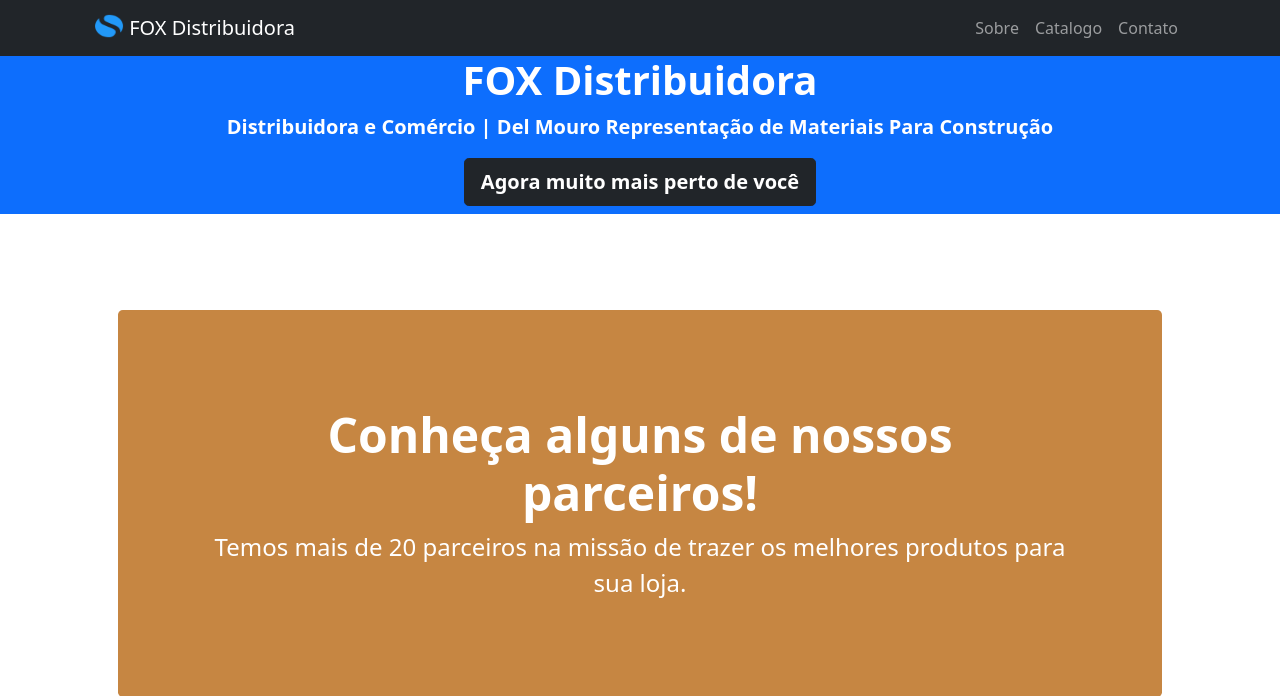
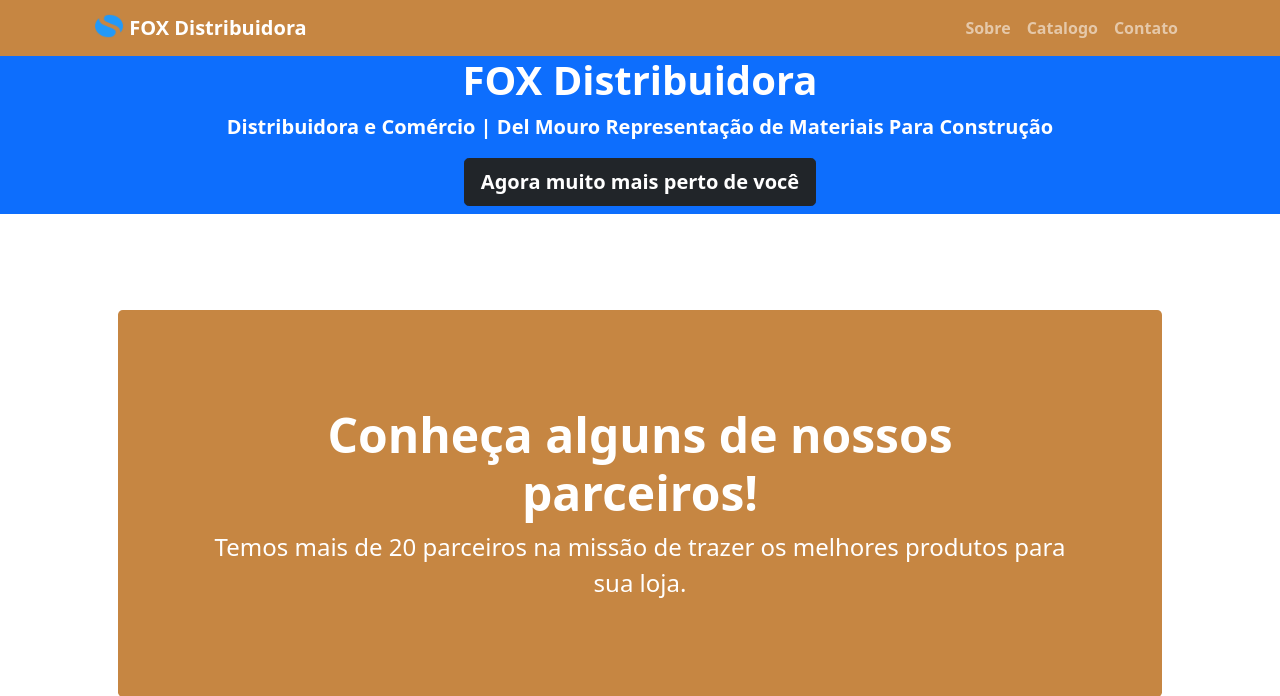
Before and after one commit to Lucaspaz21/foxdistribuidora, a Flask app: page / in a window 1280 px wide. Shown: the top 696 px of the page. Run offline with Flask 3, Linux system fonts and the light colour scheme; some libraries are stand-ins or nearby versions.

Commit message:
Update navbar.html

```diff
--- a/foxdistribuidora/templates/navbar.html
+++ b/foxdistribuidora/templates/navbar.html
@@ -1,16 +1,27 @@
+    <style>
+        :root {
+            --cor-primaria-marrom: #C68642;
+            --cor-secundaria-laranja: #E89F58;
+            --cor-destaque-branco: #FFFFFF;
+        }
 
-        <nav class="navbar navbar-expand-lg navbar-dark bg-dark fixed-top" id="mainNav">
+        .navbar-custom {
+            background-color: var(--cor-primaria-marrom) !important;
+        }
+    </style>
+
+    <nav class="navbar navbar-expand-lg navbar-dark navbar-custom fixed-top" id="mainNav">
         <div class="container px-4">
-                <a class="navbar-brand" href="{{ url_for('home')}}">
+            <a class="navbar-brand fw-bold" href="{{ url_for('home')}}">
                 <img src="{{ url_for('static', filename='fotos_site/logo.png') }}" alt="" width="30" height="24"
                      class="d-inline-block align-text-top"> FOX Distribuidora
             </a>
             <button class="navbar-toggler" type="button" data-bs-toggle="collapse" data-bs-target="#navbarResponsive" aria-controls="navbarResponsive" aria-expanded="false" aria-label="Toggle navigation"><span class="navbar-toggler-icon"></span></button>
             <div class="collapse navbar-collapse" id="navbarResponsive">
                 <ul class="navbar-nav ms-auto">
-                        <li class="nav-item"><a class="nav-link" href="{{ url_for('sobre')}}">Sobre</a></li>
-                        <li class="nav-item"><a class="nav-link" href="/static/catalogo/catalogo.pdf">Catalogo</a></li>
-                        <li class="nav-item"><a class="nav-link" href="{{ url_for('trabalheconosco')}}">Contato</a></li>
+                    <li class="nav-item fw-bold"><a class="nav-link" href="{{ url_for('sobre')}}">Sobre</a></li>
+                    <li class="nav-item fw-bold"><a class="nav-link" href="/static/catalogo/catalogo.pdf">Catalogo</a></li>
+                    <li class="nav-item fw-bold"><a class="nav-link" href="{{ url_for('trabalheconosco')}}">Contato</a></li>
                 </ul>
             </div>
         </div>
```
Lines whose indentation alone changed are shown as unchanged.
